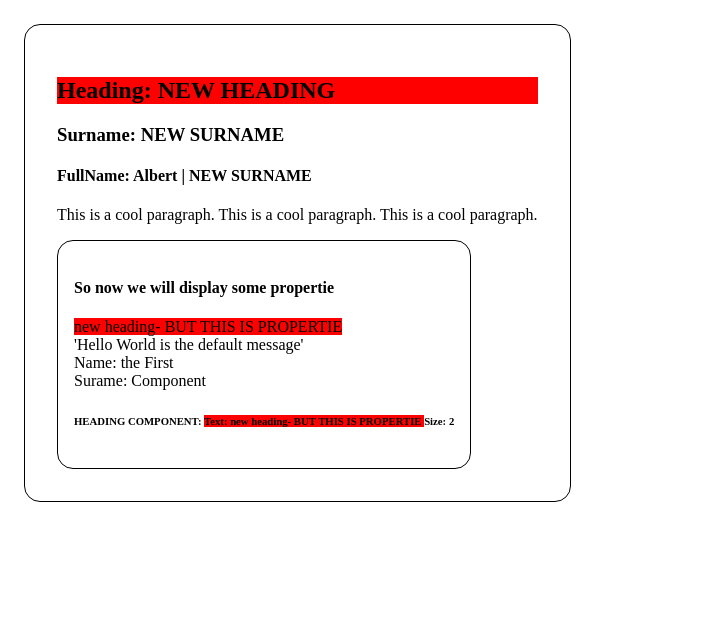
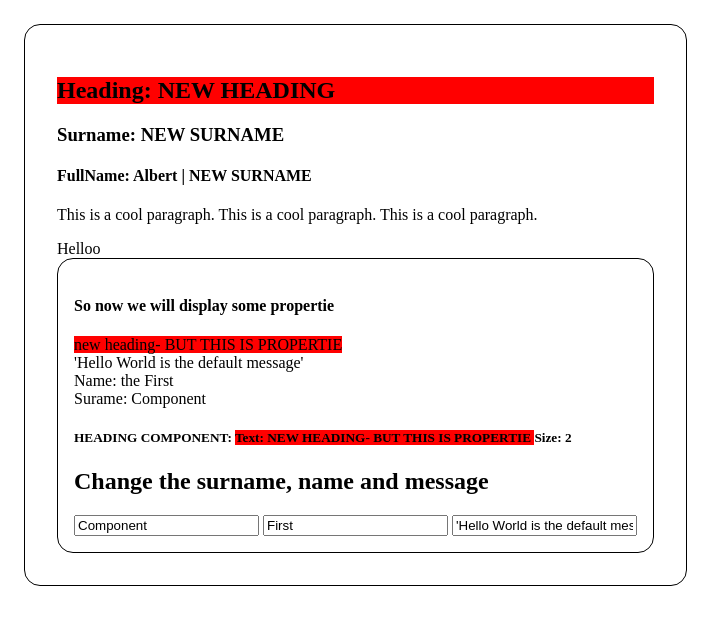
Before and after one commit to MatyasHroch/Hippo.js, a website with bundled scripts: page index.html in a window 1280 px wide. Shown: the whole page, without its empty margins (0-726 px from the left). Built offline with nearby package versions, Linux system fonts and the light colour scheme.

Commit message:
enabling two way binding with an input

```diff
--- a/src/components/Article/Article.html
+++ b/src/components/Article/Article.html
@@ -8,5 +8,7 @@
     This is a cool paragraph. This is a cool paragraph. This is a cool
     paragraph.
   </p>
+
+  <Card>Helloo</Card>
   <div component="card"></div>
 </article>
--- a/src/components/Card/Card.html
+++ b/src/components/Card/Card.html
@@ -14,4 +14,8 @@
   <div>Surame: {{ surname }}</div>
   <span> </span>
   <div component="heading"></div>
+  <h2>Change the surname, name and message</h2>
+  <input h-bind="surname" type="text" />
+  <input h-bind="name" type="text" />
+  <input h-bind="message" type="text" />
 </article>
--- a/src/components/Card/Card.js
+++ b/src/components/Card/Card.js
@@ -40,7 +40,7 @@ export default {
       component: Heading,
       props: {
         text() {
-          return this.heading.value;
+          return this.heading.value.toUpperCase();
         },
         size() {
           return 2;
--- a/src/components/Heading/Heading.html
+++ b/src/components/Heading/Heading.html
@@ -1,7 +1,7 @@
 <div>
-  <h6>
+  <h5>
     HEADING COMPONENT:
     <span class="bg-red">Text: {{ text }} </span>
     <span>Size: {{ size }} </span>
-  </h6>
+  </h5>
 </div>
--- a/src/controllers/component.js
+++ b/src/controllers/component.js
@@ -23,6 +23,7 @@ import {
   renderChildren,
   mountChildren,
 } from "./child_component.js";
+import { bindVariables } from "./two_way_binding.js";
 
 /**
  * Creates a component from a user component.
@@ -158,6 +159,10 @@ function renderComponent(component, recursive = true) {
   const renderedTemplate = renderTemplate(template, allVars);
   component.renderedTemplate = renderedTemplate;
 
+  if (bindVariables(renderedTemplate, allVars)) {
+    console.log("Variables are binded");
+  }
+
   if (recursive && component.children) {
     // console.log("In remder Component recursive, arguments to renderChildren:");
     // console.log({ component });
--- a/src/controllers/computed.js
+++ b/src/controllers/computed.js
@@ -27,8 +27,8 @@ function createComputedVariables(
   );
 
   // TODO - Then we evaluate those methods and set it as the values of new Variables
-  // BE CAREFULL, we dont have the computed properties available in the expressions
-  // DONT USE THE COMPUTED INSIDE OF COMPUTED
+  // BE CAREFULL, we dont have the computed properties available in the expressions !!!
+  // DONT USE THE COMPUTED INSIDE OF COMPUTED !!!
 
   const valueObj = {};
 
--- a/src/controllers/property.js
+++ b/src/controllers/property.js
@@ -27,7 +27,7 @@ function createProperties(childComponent, fromParentProperties) {
     }
   }
 
-  console.log({ properties });
+  // console.log({ properties });
 
   return properties;
 }
--- /dev/null
+++ b/src/controllers/two_way_binding.js
@@ -0,0 +1,77 @@
+import { Global } from "../globals.js";
+import "../types/Variable.js";
+import { setVariable } from "./variable.js";
+
+const bindingAttribute = "h-bind";
+
+/**
+ *
+ * @param {HTMLElement} template
+ * @param {Object<Variable>} all_variables
+ * @returns
+ */
+
+function bindVariables(template, all_variables) {
+  if (!template) return console.error("No template provided.");
+  if (!all_variables) return console.error("No variables provided.");
+
+  const nodesToBind = getNodesToBind(template);
+  console.log({ nodesToBind });
+  createBindings(nodesToBind, all_variables);
+
+  return true;
+}
+
+/**
+ *
+ * @param {HTMLElement} template
+ * @returns {NodeListOf<Element>}
+ */
+function getNodesToBind(template) {
+  return template.querySelectorAll(`[${bindingAttribute}]`);
+}
+
+/**
+ * It creates bindings for the provided nodes.
+ * @param {NodeListOf<Element>} nodesToBind
+ * @param {Object<Variable>} variables
+ */
+function createBindings(nodesToBind, variables) {
+  for (const node of nodesToBind) {
+    createBinding(node, variables);
+  }
+}
+
+/**
+ * It creates a binding for the provided node.
+ * @param {Element} nodeToBind
+ * @param {Object<Variable>} variables
+ */
+
+function createBinding(nodeToBind, variables) {
+  const attributeValue = nodeToBind.getAttribute(bindingAttribute);
+  const variable = variables[attributeValue];
+
+  if (!variable) return console.error("Variable not found: creating binding.");
+
+  nodeToBind.value = variable.value;
+
+  // handle change from the input side
+  //   nodeToBind.addEventListener("change", (e) => changeHandler(e, variable));
+  nodeToBind.addEventListener("input", (e) => changeHandler(e, variable));
+
+  // handle change from the variable side
+  variable.inputNodes.push(nodeToBind);
+}
+
+function inputHandler(e, variable) {
+  setVariable(variable, e.target.value);
+}
+
+function changeHandler(e, variable) {
+  console.log({ variable });
+  console.log(e.target.value);
+  setVariable(variable, e.target.value);
+}
+
+export { bindVariables };
--- a/src/controllers/variable.js
+++ b/src/controllers/variable.js
@@ -30,9 +30,11 @@ function createVariable(name, value, componentId) {
     updated: false,
     deleted: false,
     hidden: false,
-    nodes: [],
+    textNodes: [],
+    inputNodes: [],
   };
 
+  // setting the public method 'set' for setting the variable value
   variable.set = (value) => setVariable(variable, value);
   Global.variables[fullName] = variable;
 
@@ -74,11 +76,16 @@ function renderVariable(nodeText, variables) {
   if (nodeText.startsWith("{{") && nodeText.endsWith("}}")) {
     const variableName = nodeText.slice(2, -2).trim();
     const variable = variables[variableName];
-    if (!variable) console.error("Variable not found.");
+
+    if (!variable) {
+      console.error("Variable not found.");
+      return document.createTextNode("");
+    }
 
     const value = variable.value;
     const element = document.createTextNode(value);
-    variable.nodes.push(element);
+    variable.textNodes.push(element);
+
     return element;
   }
 
@@ -92,8 +99,15 @@ function renderVariable(nodeText, variables) {
  */
 function reRenderVariable(variable, value) {
   if (variable === undefined || variable === null) value = "";
-  for (const node of variable.nodes) {
+
+  // changing just the text content
+  for (const node of variable.textNodes) {
     node.textContent = value;
+  }
+
+  // changing the value of the input and other elements with value attribute
+  for (const boundNode of variable.inputNodes) {
+    boundNode.value = value;
   }
 }
 
@@ -112,7 +126,7 @@ function trigerDependentVariables(variable) {
     }
 
     // TODO - better nested
-    dependentVariable.set(dependentVariable.expression());
+    setVariable(dependentVariable, dependentVariable.expression());
   }
 }
 
--- a/src/types/Variable.js
+++ b/src/types/Variable.js
@@ -10,5 +10,6 @@
  * @property {Array<Variable>} dependentVariables
  * @property {Function} expression
  * @property {number} componentId
- * @property {Array<Node>} nodes
+ * @property {Array<Node>} textNodes
+ * @property {Array<Node>} inputNodes
  */
```
